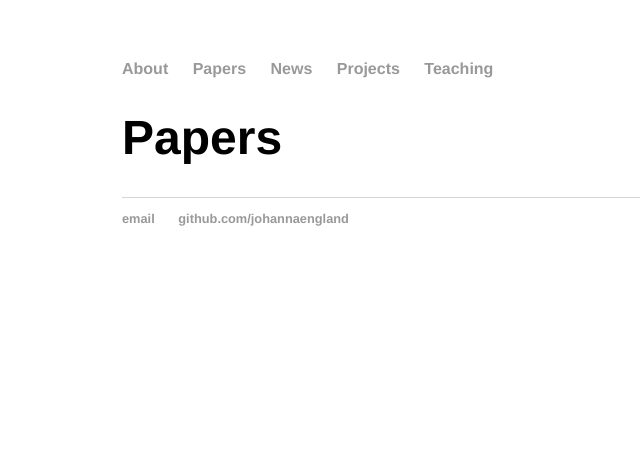
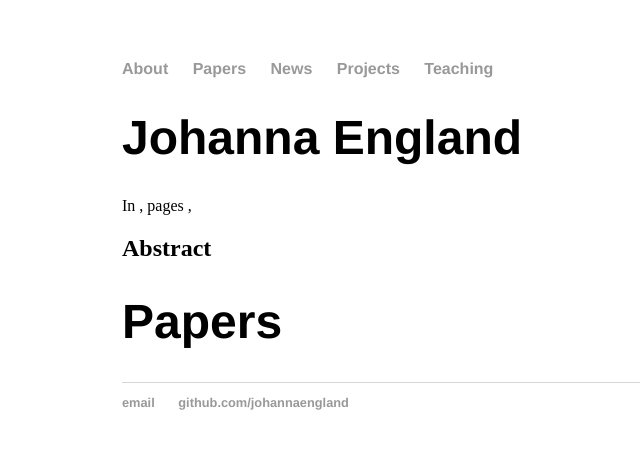
Before and after one commit to johannaengland/johannaengland.github.io, a Jekyll site: the page built from papers/index.md, in a window 1280 px wide. Shown: the top 449 px of the page, without its empty margins (70-710 px from the left). Built offline with Jekyll 4.4.1, drawn with Linux system fonts in a browser that asks for light colours.

Commit message:
Update papers.html

```diff
--- a/_layouts/papers.html
+++ b/_layouts/papers.html
@@ -16,9 +16,12 @@
     </ul>
 </nav>
 <div class="container">
-
+<h1>{{ page.title }}</h1>
+<div>{{ page.author }}</div>
+<div>In {{ page.booktitle }}, pages {{ page.pages }}, {{ page.year }}</div>
+<h2>Abstract</h2>
+{{ page.abstract }}
 {{ content }}
-
 </div><!-- /.container -->
 <footer>
     <ul>
```
